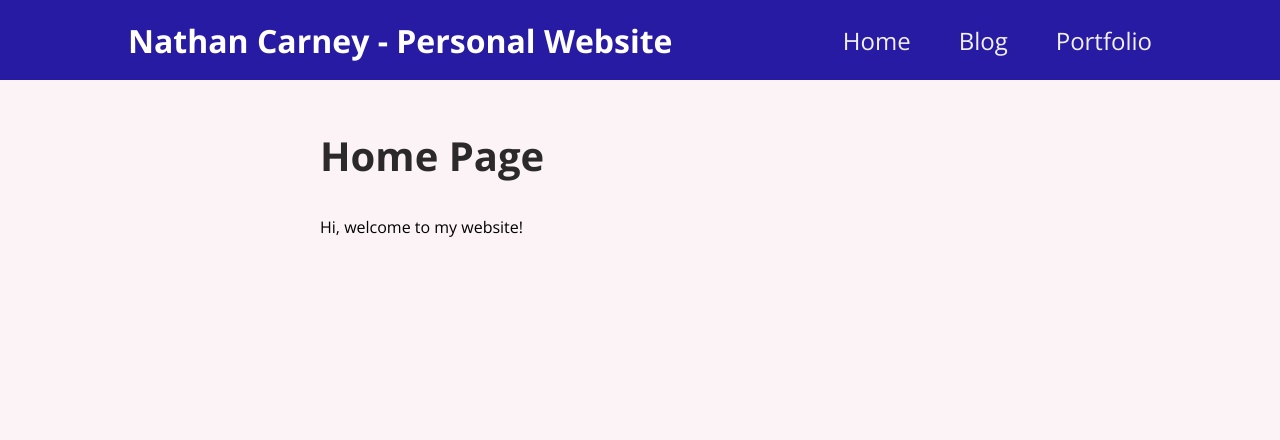
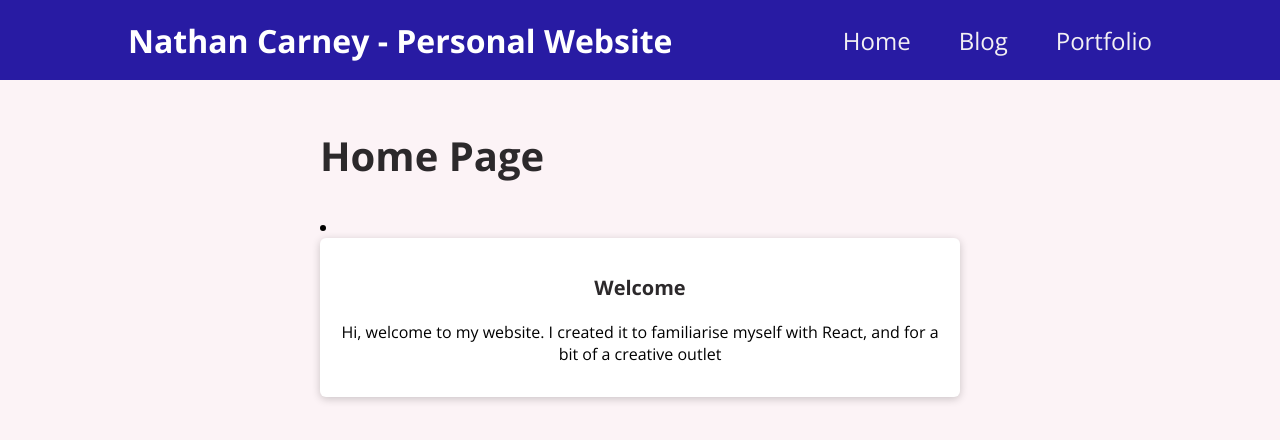
Before and after one commit to nacarney/personal-site, a React (Create React App) app: page / in a window 1280 px wide. Shown: the top 440 px of the page. Built offline with nearby package versions, Linux system fonts and the light colour scheme.

Commit message:
downloaded MUI and tried different TextBoxes

```diff
--- a/package.json
+++ b/package.json
@@ -3,6 +3,9 @@
   "version": "0.1.0",
   "private": true,
   "dependencies": {
+    "@emotion/react": "^11.7.1",
+    "@emotion/styled": "^11.6.0",
+    "@mui/material": "^5.4.0",
     "@testing-library/jest-dom": "^5.16.1",
     "@testing-library/react": "^12.1.2",
     "@testing-library/user-event": "^13.5.0",
--- a/src/components/text/TextBlockItem.js
+++ b/src/components/text/TextBlockItem.js
@@ -9,11 +9,7 @@ function TextBlockItem(props){
           <Card>
             <div className={classes.content}>
               <h3>{props.title}</h3>
-              <address>{props.address}</address>
               <p>{props.description}</p>
-            </div>
-            <div className={classes.actions}>
-              <button onClick={toggleFavoriteStatusHandler}>{itemIsFavorite ? 'Remove from Favorites' : 'To Favorites'}</button>
             </div>
           </Card>
         </li>
--- a/src/pages/Home.js
+++ b/src/pages/Home.js
@@ -1,10 +1,17 @@
-
+import TextBlockItem from "../components/text/TextBlockItem";
 
 function HomePage() {
   return (
     <section>
       <h1>Home Page</h1>
-      <p>Hi, welcome to my website!</p>
+      <div>
+        <TextBlockItem
+          title="Welcome"
+          description="Hi, welcome to my website. I
+      created it to familiarise myself with React, and for a bit of a
+      creative outlet"
+        />
+      </div>
     </section>
   );
 }
```
Also changed, not shown: 1 other file (tests, documents, lock files or other folders).
